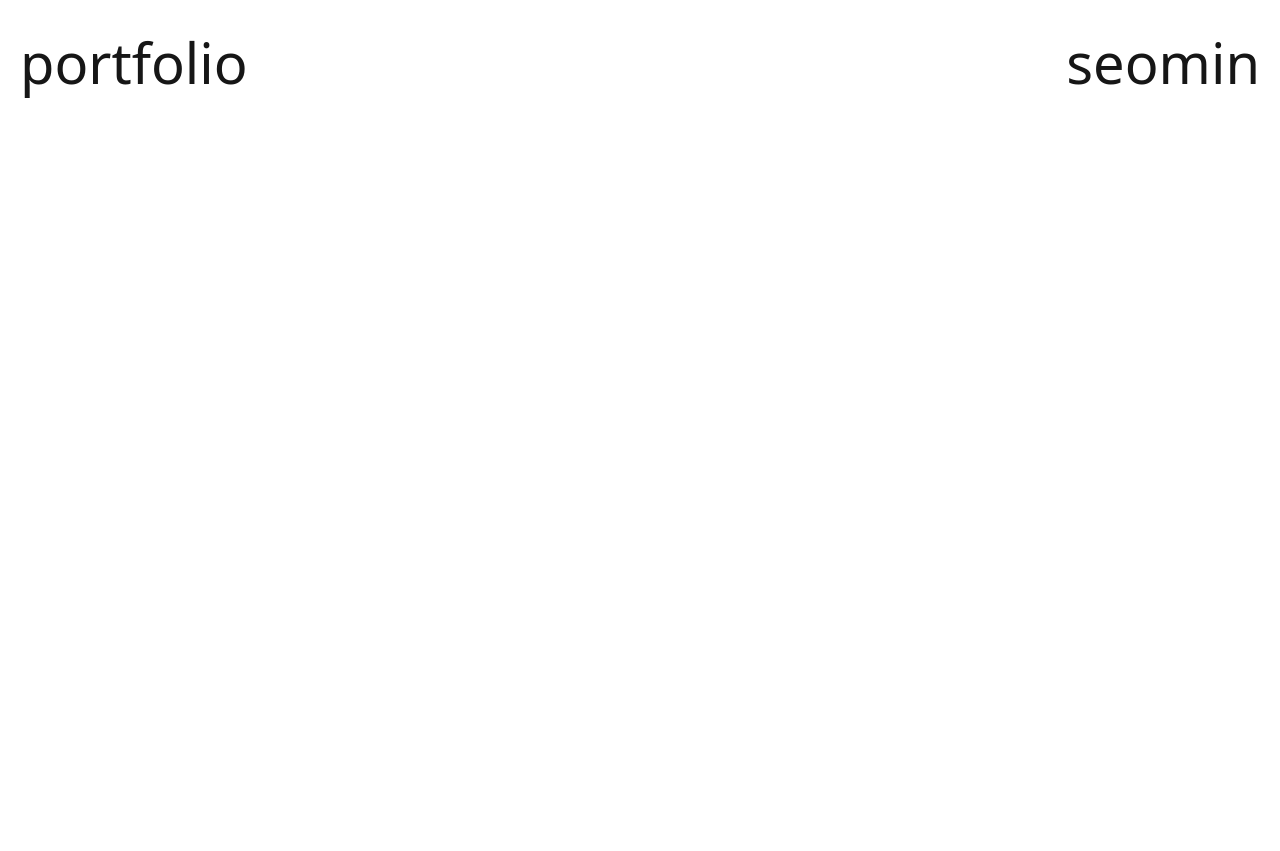
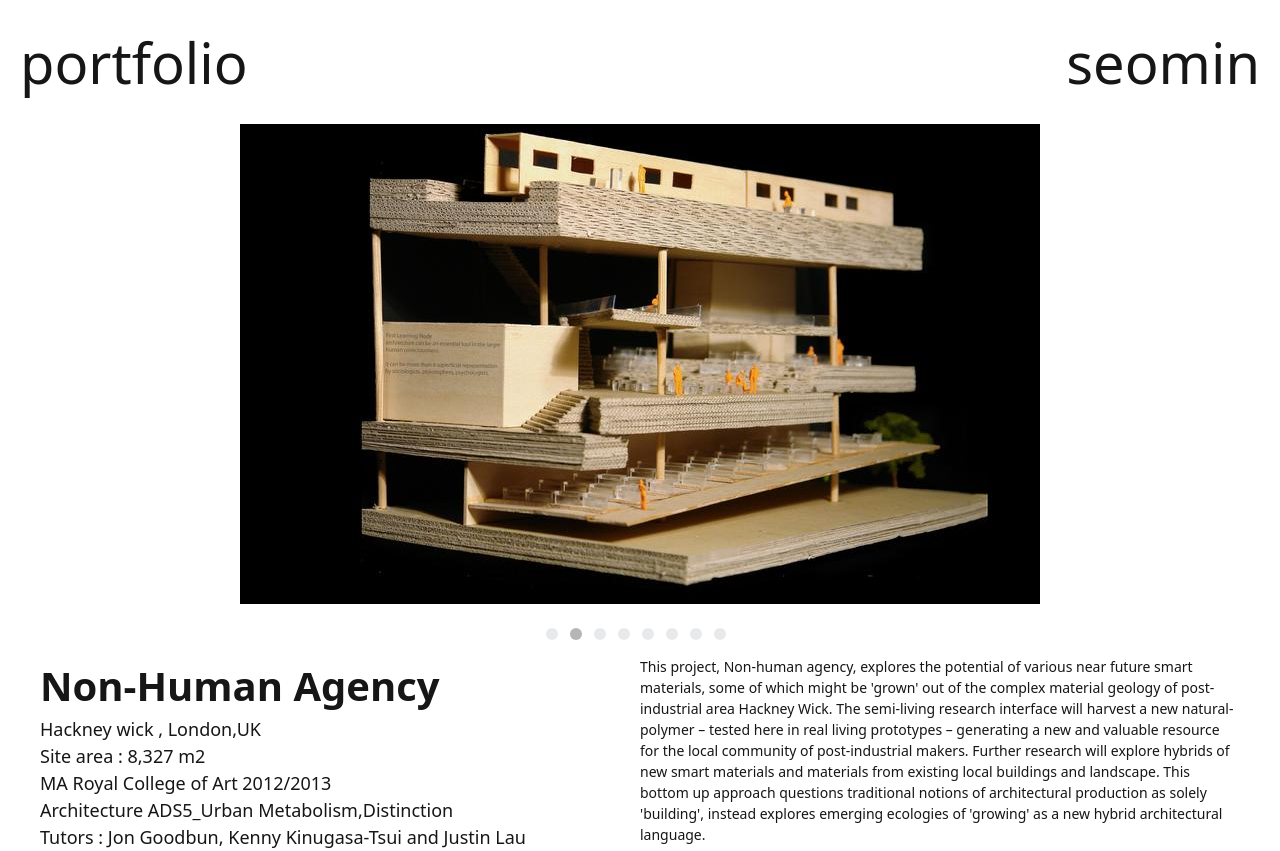
Before and after one commit to separk314/Blog, a SvelteKit app: page /image1 in a window 1280 px wide. Before the commit the page ends 800 px from the top, so only its background shows below. Built offline with nearby package versions, Linux system fonts and the light colour scheme.

Commit message:
feat: 세부 페이지 구현

```diff
--- a/src/routes/[workId]/+page.svelte
+++ b/src/routes/[workId]/+page.svelte
@@ -1,5 +1,5 @@
 <script>
-    import Carousel from 'svelte-carousel'
+	import { cubicOut } from 'svelte/easing';
 
 	import image1 from '$assets/1.jpeg';
 	import image2 from '$assets/2.jpeg';
@@ -18,6 +18,73 @@
 		{ src: image5 },
 		{ src: image6 },
 		{ src: image7 },
-        { src: image8 },
-    ]
+		{ src: image8 }
+	];
+
+	let currentIndex = 0;
+	function nextSlide() {
+		currentIndex = (currentIndex + 1) % images.length;
+	}
+	setInterval(nextSlide, 4000);
 </script>
+
+<div class="flex overflow-hidden">
+	{#each images as slide, idx}
+		<div
+			class="slide flex items-center justify-center"
+			style="transform: translateX({currentIndex * -100}%)"
+			transition:slide={{ delay: 0, duration: 500, easing: cubicOut }}
+		>
+			<img src={slide.src} alt="Slide {idx}" />
+		</div>
+	{/each}
+</div>
+
+<div class="flex flex-row justify-center gap-1 mt-6">
+	{#each images as slide, idx}
+		<button
+			class="mr-2 h-3 w-3 rounded-full bg-[#e8e9eb]"
+			class:active={currentIndex === idx}
+			on:click={() => {
+				currentIndex = idx;
+				setTimeout(() => {}, 4000);
+			}}
+		/>
+	{/each}
+</div>
+
+<div class="flex flex-row mx-10 mt-4">
+	<div class="flex-1">
+		<h1 class="text-heading2 font-bold">Non-Human Agency</h1>
+		<p class="text-headline1">
+			Hackney wick , London,UK<br />
+			Site area : 8,327 m2<br />
+			MA Royal College of Art 2012/2013<br />
+			Architecture ADS5_Urban Metabolism,Distinction<br />
+			Tutors : Jon Goodbun, Kenny Kinugasa-Tsui and Justin Lau
+		</p>
+	</div>
+
+	<div class="flex-1 text-body2">
+		This project, Non-human agency, explores the potential of various near future smart materials,
+		some of which might be 'grown' out of the complex material geology of post-industrial area Hackney Wick.
+		The semi-living research interface will harvest a new natural-polymer – tested here in real living prototypes
+		– generating a new and valuable resource for the local community of post-industrial makers.
+		Further research will explore hybrids of new smart materials and materials from existing local buildings and landscape.
+		This bottom up approach questions traditional notions of architectural production as solely 'building',
+		instead explores emerging ecologies of 'growing' as a new hybrid architectural language.
+	</div>
+</div>
+
+<style>
+	.slide {
+		flex: 0 0 auto;
+		width: 100%;
+		height: 480px;
+		transition: transform 0.5s ease;
+	}
+
+	.active {
+		background-color: #b6b6b8;
+	}
+</style>
--- a/tailwind.config.js
+++ b/tailwind.config.js
@@ -6,7 +6,7 @@ const config = {
 		extend: {},
 		fontSize: {
 			heading1: '56px',
-			heading2: '24px',
+			heading2: '40px',
 			heading3: '20px',
 			headline1: '18px',
 			headline2: '16px',
```
Lines whose indentation alone changed are shown as unchanged.
